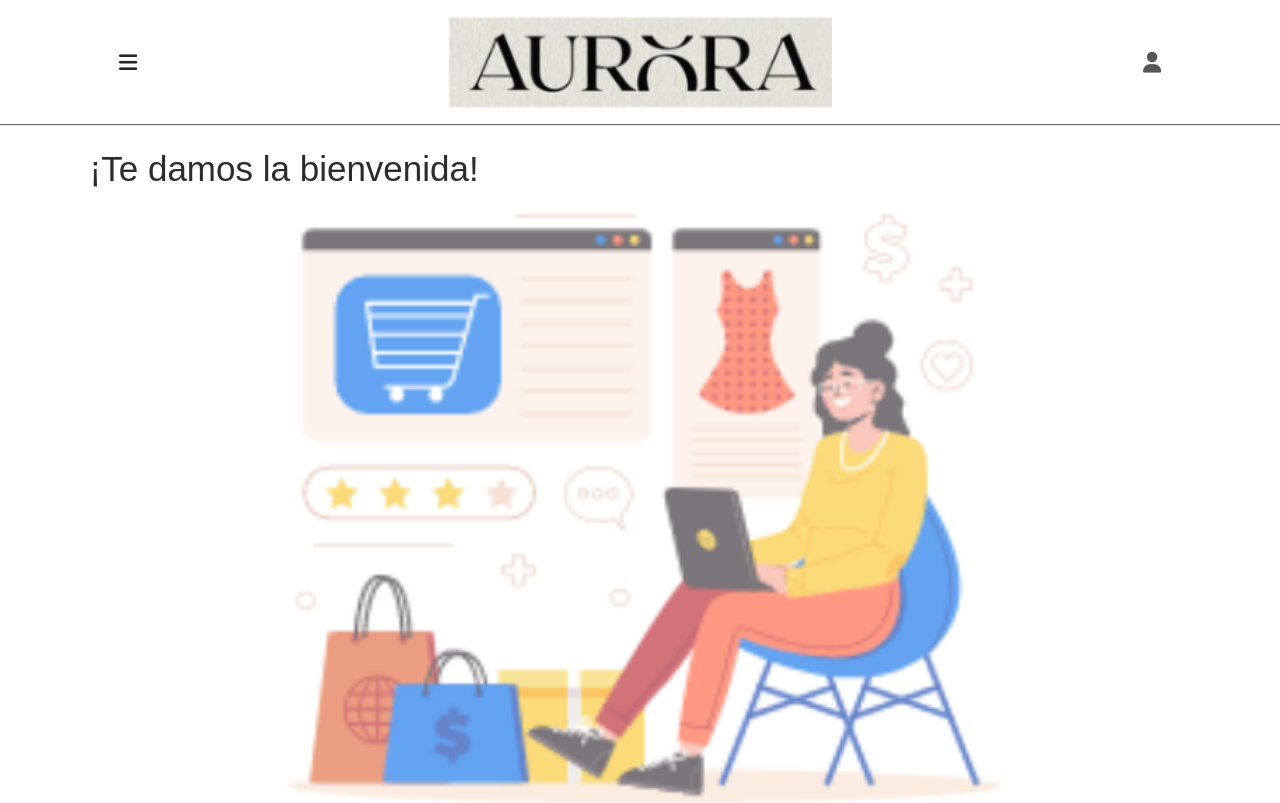
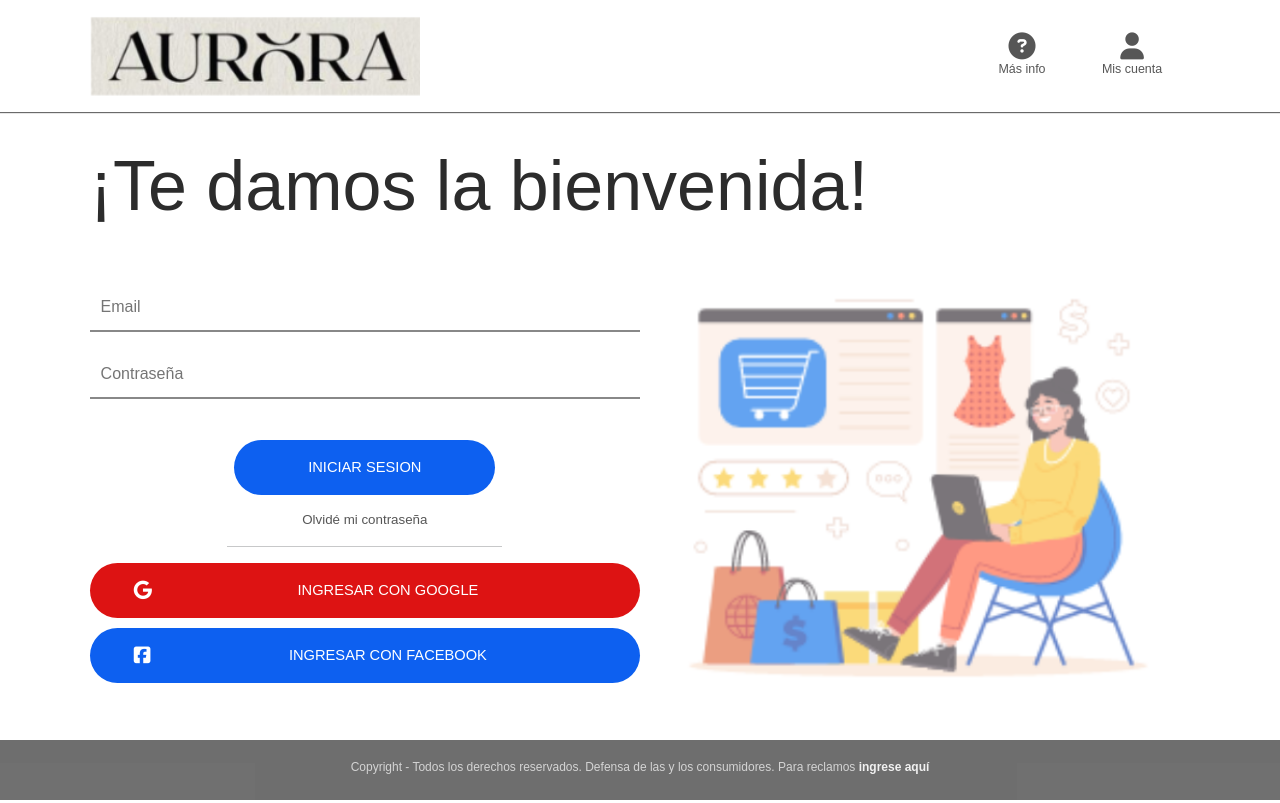
Before and after one commit to macarmijo/ecommerce-tiendaGenerica, a plain HTML site: page sellers/home.html in a window 1280 px wide. Shown: the top 803 px of the page. Drawn offline with nearby package versions, Linux system fonts and the light colour scheme.

Commit message:
bienvenida back formato tablet y desktop listo

```diff
--- a/css/style.css
+++ b/css/style.css
@@ -198,7 +198,7 @@ h6{
 .ms-auto{
     margin-left: auto;
 }
-.d-none{
+.dis-none{
     display:none
 }
 .text-center{
--- a/sellers/home.html
+++ b/sellers/home.html
@@ -13,12 +13,13 @@
     <!-- My style sheet -->
     <link rel="stylesheet" href="../css/style.css">
     <link rel="stylesheet" href="../css/producto.css">
+    <link rel="stylesheet" href="../css/btn.css">
     <link rel="stylesheet" href="sellers.css">
     <!-- Font awesome ICONS -->
     <script src="https://kit.fontawesome.com/97842a5c24.js" crossorigin="anonymous"></script>
     <title>Home page</title>
 </head>
-<body>
+<body id="sellers" class="flex-column">
     <header>
         <section class="mainHeader">
             <div class="burguerMenu">
@@ -27,29 +28,33 @@
             <div id="logo">
                 <a href="/ecommerce-tiendaGenerica/index.html"><img src="../img/logo-ejemplo.png" alt="logo"></a>
             </div>
-            <div >
             <div class="user-icon">
+                <a href="" class="dis-none">
+                    <i class="fa-solid fa-circle-question"></i>
+                    <span>Más info</span>
+                </a>
                 <a href="mis-datos.html">
                     <i class="fa-solid fa-user"></i>
+                    <span class="dis-none">Mis cuenta</span>
                 </a>
-                </div>
             </div>
         </section>
     </header>
-    <main class="seller-body mx-10 my-4">
-        <h1 class="w-75">¡Te damos la bienvenida!</h1>
+    <main class="seller-body">
+        <h1>¡Te damos la bienvenida!</h1>
 
+        <section>
             <div class="img-bienvenida">
                 <img src="../img/img-bienvenida.png" alt="bienvenida logo"/>
             </div>
 
             <!-- action : url donde lleva dsp de cargar el formulario - puse mi-tienda solo para mejor navegación de la página - este formulario deberia llevar a una pagina o pop up de inicio de sesión -->
             <form action="../sellers/mi-tienda.html" class="my-4 sellers-bienvenida-form">
+
+                <!-- comentar esta sección para no ver INICIAR SESION + Olvidé mi contraseña -->
                 <input type="email" name="" id="" placeholder="Email">
                 <input type="password" name="" id="" placeholder="Contraseña">
-
-            <!-- comentar esta sección para no ver INICIAR SESION + Olvidé mi contraseña -->
-            <!-- <section class="my-3">
+                <section class="my-3">
                     <button type="submit" class="text-uppercase btn-submit">Iniciar sesion</button>
 
                     <a href="index.html">
@@ -60,7 +65,7 @@
                     <div class="w-50 mx-auto">
                         <hr>
                     </div>
-            </section> -->
+                </section>
                 <!-- Hasta acá -->
 
                 <section>
@@ -74,6 +79,7 @@
                     </button>
                 </section>
             </form>
+        </section>
     </main>
     <footer>
         <div class="sellers-footer">
--- a/sellers/sellers.css
+++ b/sellers/sellers.css
@@ -12,7 +12,16 @@ a{
     text-decoration: none;
 }
 h1{
-    font-weight: 300;
+    font-weight: 500;
+}
+#sellers{
+    height: 100vh;
+}
+.seller-body{
+    margin: 1.5rem 7%;
+}
+.seller-body h1{
+    width: 75%;
 }
 header{
     background-color: #fff;
@@ -316,3 +325,97 @@ td:first-of-type, tr th:first-of-type{
 tbody tr:hover, tbody td:hover, tbody td:before{
     background-color: rgba(44, 44, 44, 0.2);
 }
+@media (min-width:600px){
+    h1{
+        font-size: 45px;
+    }
+    h2{
+        font-size: 40px;
+    }
+    h3{
+        font-size: 30px;
+    }
+    h4{
+        font-size: 25px;
+    }
+    h5{
+        font-size: 20px;
+        font-weight: 500;
+    }
+    h6{
+        font-size: 16px;
+    }
+    /* HEADER */
+    .mainHeader{
+        margin: 0 7%;
+    }
+    .mainHeader>div:not(.logo){
+        width: 20%;
+    }
+    .burguerMenu{
+        display: none;
+    }
+    .user-icon span.dis-none{
+        display: inline-block;
+    }
+    .user-icon{
+        display:flex;
+        /* width: 40%; */
+        justify-content: space-around;
+    }
+    .user-icon a{
+        display: flex;
+        flex-direction: column;
+    }
+    .user-icon i{
+        font-size: 1.3em;
+    }
+    .user-icon span{
+        font-size: .6em;
+    }
+    .seller-body h1{
+        width: 100%;
+    }
+    main.seller-body>section{
+        display: flex;
+        flex-direction: row-reverse;
+        justify-content: space-between;
+        margin-top: 2em;
+    }
+    .img-bienvenida{
+        width: 45%;
+        margin: auto;
+    }
+    form.sellers-bienvenida-form{
+        width: 50%;
+    }
+    .seller-body{
+        margin-bottom: auto;
+        margin-top: 2em;
+    }
+    .btn-submit{
+        height: auto;
+        font-size: 11pt;
+    }
+}
+
+@media (min-width: 1024px){
+    h1{
+        font-size: 70px;
+    }
+    h2{
+        font-size: 50px;
+    }
+    h3{
+        font-size: 40px;
+    }
+    h4{
+        font-size: 25px;
+    }
+    h5{
+        font-size: 20px;
+    }
+    h6{
+        font-size: 15px;
+    }
+}
```
Lines whose indentation alone changed are shown as unchanged.
